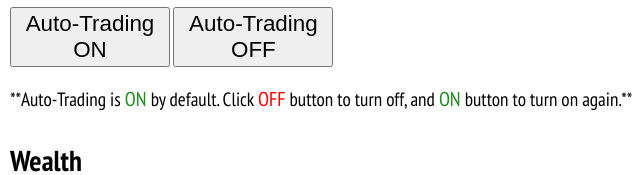
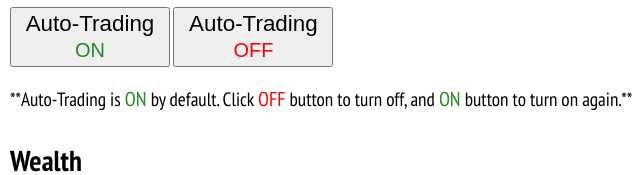
Before and after one commit to dtran2386/day27hw, a plain HTML site: page index.html in a window 1280 px wide. Shown: the part 309-484 px from the top of the page, 0-640 px from the left. Drawn offline with Linux system fonts and the light colour scheme; files that its build step writes are made by us from their sources.

Commit message:
final commit before trying backbone.js

```diff
--- a/index.html
+++ b/index.html
@@ -24,8 +24,8 @@
             <button id="sell2">- Sell 5</button>
         </div>
         <div class="controls2">
-            <button id="start">Auto-Trading ON</button>
-            <button id="stop">Auto-Trading OFF</button>
+            <button id="start">Auto-Trading <span class="on2">ON</span></button>
+            <button id="stop">Auto-Trading <span class="off2">OFF</span></button>
             <p>**Auto-Trading is <span class="on2">ON</span> by default. Click <span class="off2">OFF</span> button to turn off, and <span class="on2">ON</span> button to turn on again.**</p>
         </div>
         <div id="resources">
--- a/style.css
+++ b/style.css
@@ -51,7 +51,7 @@ button {
 }
 button:hover {
     color: white;
-    background-color: darkslategray;
+    background-color: rgb(51,51,51);
     border: 1px solid black;
 }
 .on {
```
